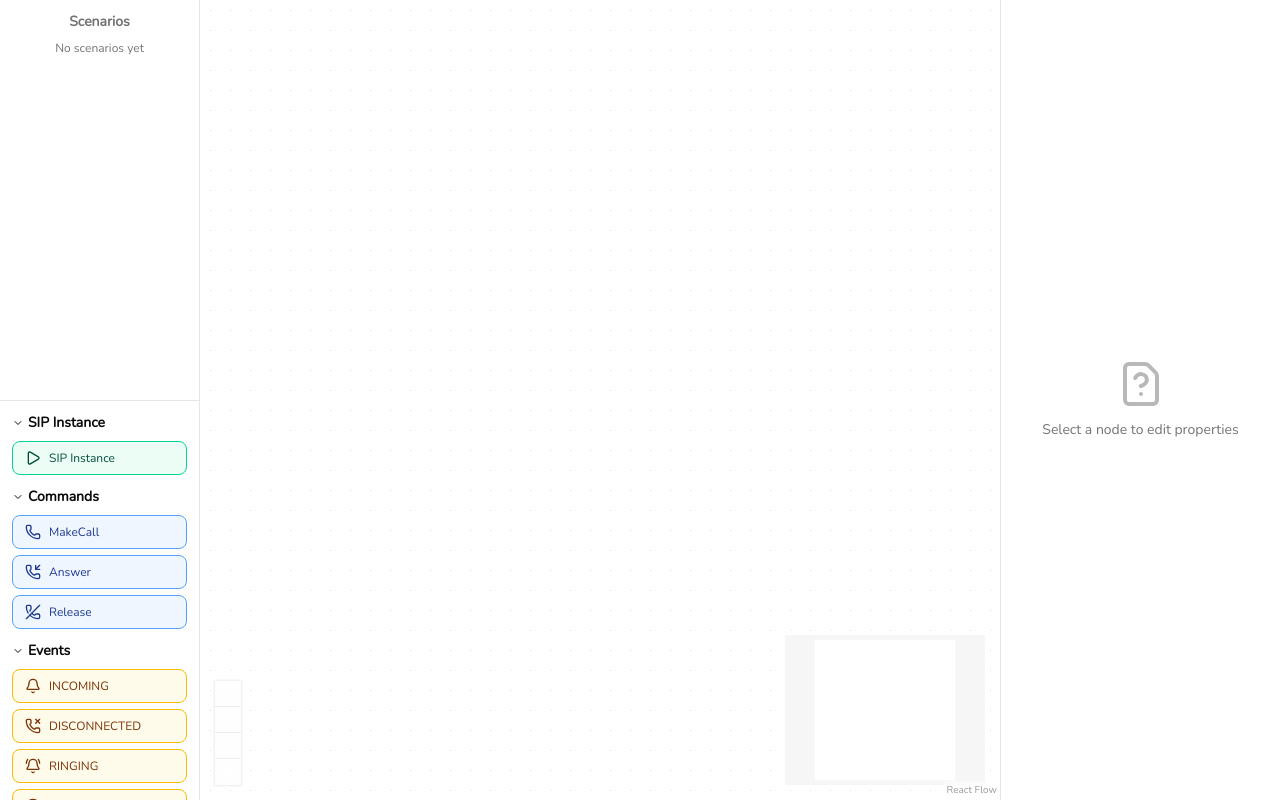
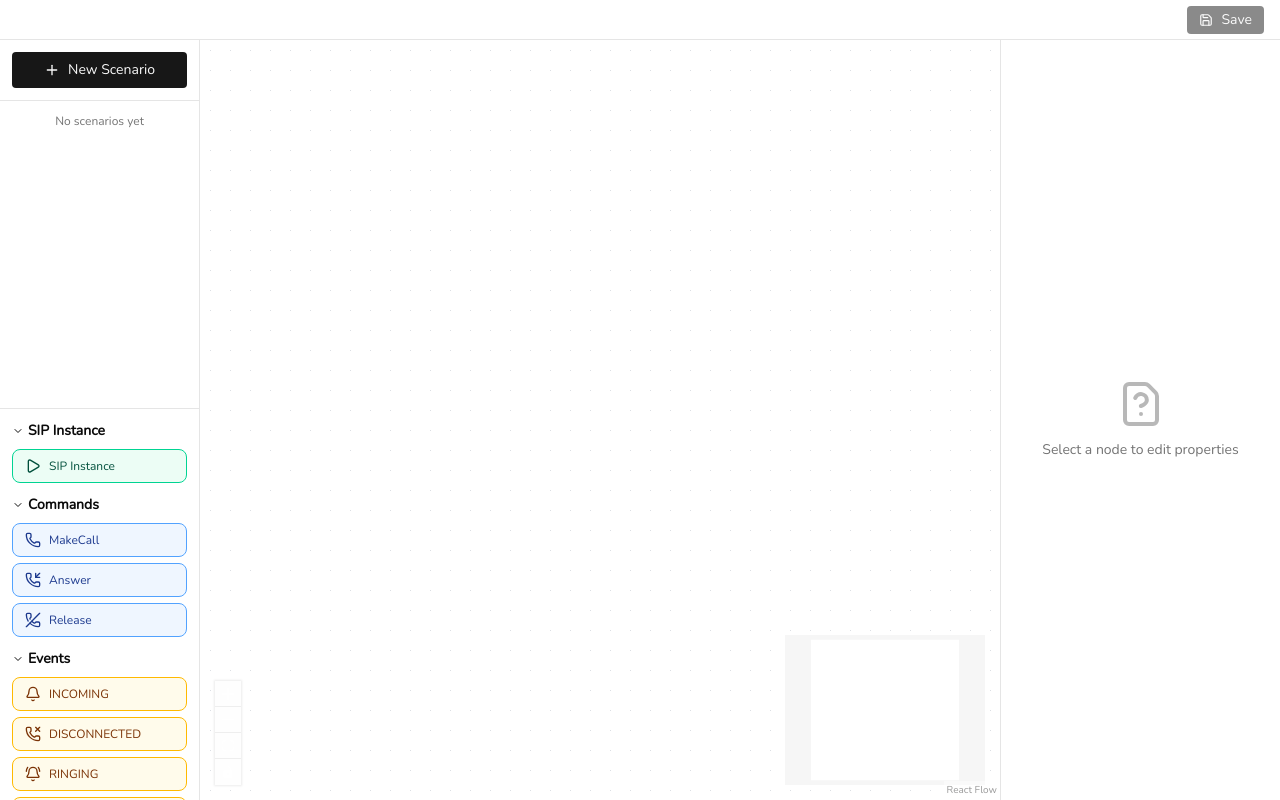
Before and after one commit to kyh0703/sipflow, a React (Vite) app in the folder frontend/: page / in a window 1280 px wide. Built offline with nearby package versions, Linux system fonts and the light colour scheme.

Commit message:
feat(02-05): build scenario tree UI and save/load keyboard shortcut

```diff
--- a/frontend/src/features/scenario-builder/components/canvas.tsx
+++ b/frontend/src/features/scenario-builder/components/canvas.tsx
@@ -1,3 +1,4 @@
+import { useEffect } from 'react';
 import {
   ReactFlow,
   Background,
@@ -10,6 +11,7 @@ import {
 } from '@xyflow/react';
 import '@xyflow/react/dist/style.css';
 import { useScenarioStore } from '../store/scenario-store';
+import { useScenarioApi } from '../hooks/use-scenario-api';
 import { edgeTypes } from '../edges/branch-edge';
 import { useDnD } from '../hooks/use-dnd';
 import { nodeTypes } from './nodes';
@@ -18,6 +20,7 @@ import { INSTANCE_COLORS } from '../types/scenario';
 export function Canvas() {
   const { screenToFlowPosition } = useReactFlow();
   const { type: dragType, setType: setDragType } = useDnD();
+  const api = useScenarioApi();
 
   const nodes = useScenarioStore((state) => state.nodes);
   const edges = useScenarioStore((state) => state.edges);
@@ -26,6 +29,9 @@ export function Canvas() {
   const onConnect = useScenarioStore((state) => state.onConnect);
   const addNode = useScenarioStore((state) => state.addNode);
   const setSelectedNode = useScenarioStore((state) => state.setSelectedNode);
+  const currentScenarioId = useScenarioStore((state) => state.currentScenarioId);
+  const toFlowJSON = useScenarioStore((state) => state.toFlowJSON);
+  const setDirty = useScenarioStore((state) => state.setDirty);
 
   const onDrop = (event: React.DragEvent) => {
     event.preventDefault();
@@ -98,6 +104,34 @@ export function Canvas() {
     setSelectedNode(null);
   };
 
+  // Keyboard shortcut: Ctrl+S / Cmd+S to save
+  useEffect(() => {
+    const handleKeyDown = async (event: KeyboardEvent) => {
+      // Check for Ctrl+S (Windows/Linux) or Cmd+S (Mac)
+      if ((event.ctrlKey || event.metaKey) && event.key === 's') {
+        event.preventDefault();
+
+        if (!currentScenarioId) {
+          alert('Create or select a scenario first');
+          return;
+        }
+
+        try {
+          const flowData = toFlowJSON();
+          await api.saveScenario(currentScenarioId, flowData);
+          setDirty(false);
+        } catch (error) {
+          alert('Failed to save scenario: ' + error);
+        }
+      }
+    };
+
+    window.addEventListener('keydown', handleKeyDown);
+    return () => {
+      window.removeEventListener('keydown', handleKeyDown);
+    };
+  }, [currentScenarioId, api, toFlowJSON, setDirty]);
+
   const isValidConnection = (connection: Edge | { source: string; target: string; sourceHandle?: string | null }) => {
     // Prevent self-connections
     if (connection.source === connection.target) {
--- a/frontend/src/features/scenario-builder/components/scenario-builder.tsx
+++ b/frontend/src/features/scenario-builder/components/scenario-builder.tsx
@@ -1,20 +1,70 @@
 import { ReactFlowProvider } from '@xyflow/react';
+import { Save } from 'lucide-react';
 import { DnDProvider } from '../hooks/use-dnd';
 import { Canvas } from './canvas';
 import { NodePalette } from './node-palette';
 import { PropertiesPanel } from './properties-panel';
+import { ScenarioTree } from './scenario-tree';
+import { useScenarioStore } from '../store/scenario-store';
+import { useScenarioApi } from '../hooks/use-scenario-api';
 
 export function ScenarioBuilder() {
+  const api = useScenarioApi();
+  const currentScenarioId = useScenarioStore((state) => state.currentScenarioId);
+  const currentScenarioName = useScenarioStore((state) => state.currentScenarioName);
+  const isDirty = useScenarioStore((state) => state.isDirty);
+  const toFlowJSON = useScenarioStore((state) => state.toFlowJSON);
+  const setDirty = useScenarioStore((state) => state.setDirty);
+
+  const handleSave = async () => {
+    if (!currentScenarioId) {
+      alert('No scenario selected. Create or select a scenario first.');
+      return;
+    }
+
+    try {
+      const flowData = toFlowJSON();
+      await api.saveScenario(currentScenarioId, flowData);
+      setDirty(false);
+    } catch (error) {
+      alert('Failed to save scenario: ' + error);
+    }
+  };
+
   return (
     <ReactFlowProvider>
       <DnDProvider>
-        <div className="flex h-screen w-screen">
+        <div className="flex flex-col h-screen w-screen">
+          {/* Header Bar */}
+          <div className="h-10 border-b border-border bg-background flex items-center justify-between px-4">
+            <div className="flex items-center gap-2">
+              <span className="text-sm font-medium">
+                {currentScenarioName || 'No scenario selected'}
+              </span>
+              {isDirty && (
+                <span className="text-xs text-muted-foreground" title="Unsaved changes">
+                  ● Modified
+                </span>
+              )}
+            </div>
+            <button
+              onClick={handleSave}
+              disabled={!currentScenarioId}
+              className="flex items-center gap-2 px-3 py-1 text-sm bg-primary text-primary-foreground rounded hover:bg-primary/90 disabled:opacity-50 disabled:cursor-not-allowed transition-colors"
+              title="Save (Ctrl+S)"
+            >
+              <Save size={14} />
+              Save
+            </button>
+          </div>
+
+          {/* Main content */}
+          <div className="flex flex-1 overflow-hidden">
             {/* Left Sidebar */}
             <div className="w-[200px] border-r border-border flex flex-col bg-background">
-            {/* Upper area: Scenario tree placeholder */}
-            <div className="flex-1 border-b p-3">
-              <h3 className="text-sm font-semibold text-muted-foreground mb-2">Scenarios</h3>
-              <p className="text-xs text-muted-foreground">No scenarios yet</p>
+              {/* Upper area: Scenario tree */}
+              <div className="flex-1 border-b overflow-hidden flex flex-col">
+                <ScenarioTree />
               </div>
 
               {/* Lower area: Node palette */}
@@ -33,6 +83,7 @@ export function ScenarioBuilder() {
               <PropertiesPanel />
             </div>
           </div>
+        </div>
       </DnDProvider>
     </ReactFlowProvider>
   );
--- /dev/null
+++ b/frontend/src/features/scenario-builder/components/scenario-tree.tsx
@@ -0,0 +1,182 @@
+import { useEffect, useState } from 'react';
+import { Plus, Pencil, Trash2 } from 'lucide-react';
+import { useScenarioApi, type ScenarioListItem } from '../hooks/use-scenario-api';
+import { useScenarioStore } from '../store/scenario-store';
+
+export function ScenarioTree() {
+  const api = useScenarioApi();
+  const [scenarios, setScenarios] = useState<ScenarioListItem[]>([]);
+  const [loading, setLoading] = useState(false);
+
+  const currentScenarioId = useScenarioStore((state) => state.currentScenarioId);
+  const isDirty = useScenarioStore((state) => state.isDirty);
+  const setCurrentScenario = useScenarioStore((state) => state.setCurrentScenario);
+  const clearCanvas = useScenarioStore((state) => state.clearCanvas);
+  const loadFromJSON = useScenarioStore((state) => state.loadFromJSON);
+
+  const loadScenarios = async () => {
+    try {
+      setLoading(true);
+      const list = await api.listScenarios();
+      setScenarios(list);
+    } catch (error) {
+      console.error('Failed to load scenarios:', error);
+    } finally {
+      setLoading(false);
+    }
+  };
+
+  useEffect(() => {
+    loadScenarios();
+  }, []);
+
+  const handleNewScenario = async () => {
+    const name = window.prompt('Enter scenario name:');
+    if (!name || name.trim() === '') {
+      return;
+    }
+
+    try {
+      const newScenario = await api.createScenario(name.trim());
+      clearCanvas();
+      setCurrentScenario(newScenario.id, newScenario.name);
+      await loadScenarios();
+    } catch (error) {
+      alert('Failed to create scenario: ' + error);
+    }
+  };
+
+  const handleLoadScenario = async (scenario: ScenarioListItem) => {
+    // Check for unsaved changes
+    if (isDirty) {
+      const confirm = window.confirm(
+        'You have unsaved changes. Do you want to discard them and switch scenarios?'
+      );
+      if (!confirm) {
+        return;
+      }
+    }
+
+    try {
+      const loaded = await api.loadScenario(scenario.id);
+      loadFromJSON(loaded.flow_data);
+      setCurrentScenario(loaded.id, loaded.name);
+    } catch (error) {
+      alert('Failed to load scenario: ' + error);
+    }
+  };
+
+  const handleRename = async (scenario: ScenarioListItem, event: React.MouseEvent) => {
+    event.stopPropagation();
+    const newName = window.prompt('Enter new name:', scenario.name);
+    if (!newName || newName.trim() === '') {
+      return;
+    }
+
+    try {
+      await api.renameScenario(scenario.id, newName.trim());
+      await loadScenarios();
+
+      // Update current scenario name if this is the active one
+      if (currentScenarioId === scenario.id) {
+        setCurrentScenario(scenario.id, newName.trim());
+      }
+    } catch (error) {
+      alert('Failed to rename scenario: ' + error);
+    }
+  };
+
+  const handleDelete = async (scenario: ScenarioListItem, event: React.MouseEvent) => {
+    event.stopPropagation();
+    const confirm = window.confirm(
+      `Are you sure you want to delete "${scenario.name}"? This action cannot be undone.`
+    );
+    if (!confirm) {
+      return;
+    }
+
+    try {
+      await api.deleteScenario(scenario.id);
+
+      // If deleted scenario was the current one, clear canvas
+      if (currentScenarioId === scenario.id) {
+        clearCanvas();
+        setCurrentScenario(null, null);
+      }
+
+      await loadScenarios();
+    } catch (error) {
+      alert('Failed to delete scenario: ' + error);
+    }
+  };
+
+  return (
+    <div className="flex flex-col h-full">
+      {/* Header with New button */}
+      <div className="p-3 border-b border-border">
+        <button
+          onClick={handleNewScenario}
+          className="w-full flex items-center justify-center gap-2 px-3 py-2 text-sm bg-primary text-primary-foreground rounded hover:bg-primary/90 transition-colors"
+        >
+          <Plus size={16} />
+          New Scenario
+        </button>
+      </div>
+
+      {/* Scenario list */}
+      <div className="flex-1 overflow-y-auto">
+        {loading ? (
+          <div className="p-3 text-xs text-muted-foreground">Loading...</div>
+        ) : scenarios.length === 0 ? (
+          <div className="p-3 text-xs text-muted-foreground">No scenarios yet</div>
+        ) : (
+          <div className="flex flex-col">
+            {scenarios.map((scenario) => {
+              const isActive = currentScenarioId === scenario.id;
+              return (
+                <div
+                  key={scenario.id}
+                  onClick={() => handleLoadScenario(scenario)}
+                  className={`
+                    group flex items-center justify-between px-3 py-2 cursor-pointer
+                    border-b border-border last:border-b-0
+                    hover:bg-accent transition-colors
+                    ${isActive ? 'bg-accent' : ''}
+                  `}
+                >
+                  <div className="flex-1 min-w-0">
+                    <div className="flex items-center gap-2">
+                      {isActive && (
+                        <div className="w-2 h-2 rounded-full bg-primary flex-shrink-0" />
+                      )}
+                      <span className="text-sm truncate" title={scenario.name}>
+                        {scenario.name}
+                      </span>
+                    </div>
+                  </div>
+
+                  <div className="flex items-center gap-1 opacity-0 group-hover:opacity-100 transition-opacity">
+                    <button
+                      onClick={(e) => handleRename(scenario, e)}
+                      className="p-1 hover:bg-background rounded"
+                      title="Rename"
+                    >
+                      <Pencil size={14} className="text-muted-foreground" />
+                    </button>
+                    <button
+                      onClick={(e) => handleDelete(scenario, e)}
+                      className="p-1 hover:bg-background rounded"
+                      title="Delete"
+                    >
+                      <Trash2 size={14} className="text-destructive" />
+                    </button>
+                  </div>
+                </div>
+              );
+            })}
+          </div>
+        )}
+      </div>
+    </div>
+  );
+}
```
Lines whose indentation alone changed are shown as unchanged.
